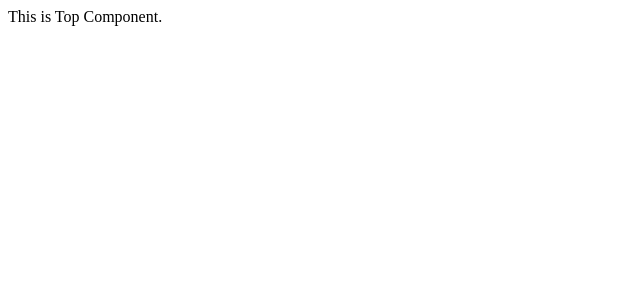
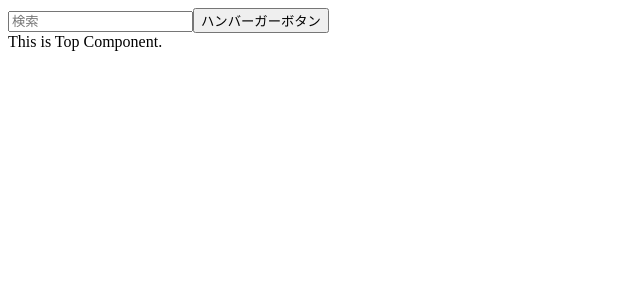
Before and after one commit to t-kusakabe/replica-yt, a React (Vite) app: page / in a window 1280 px wide. Shown: the top 300 px of the page, without its empty margins (0-640 px from the left). Built offline with nearby package versions, Linux system fonts and the light colour scheme.

Commit message:
header表示

```diff
--- a/src/app.tsx
+++ b/src/app.tsx
@@ -5,11 +5,15 @@ import configureStore from './configureStore';
 
 const store = configureStore();
 
+import Header from './containers/header';
 import Top from './containers/top';
 
 ReactDOM.render(
   <Provider store={store}>
-    <Top />
+    <div>
+      <Header />
+      <Top />
+    </div>
   </Provider>,
   document.querySelector('.app')
 );
```
